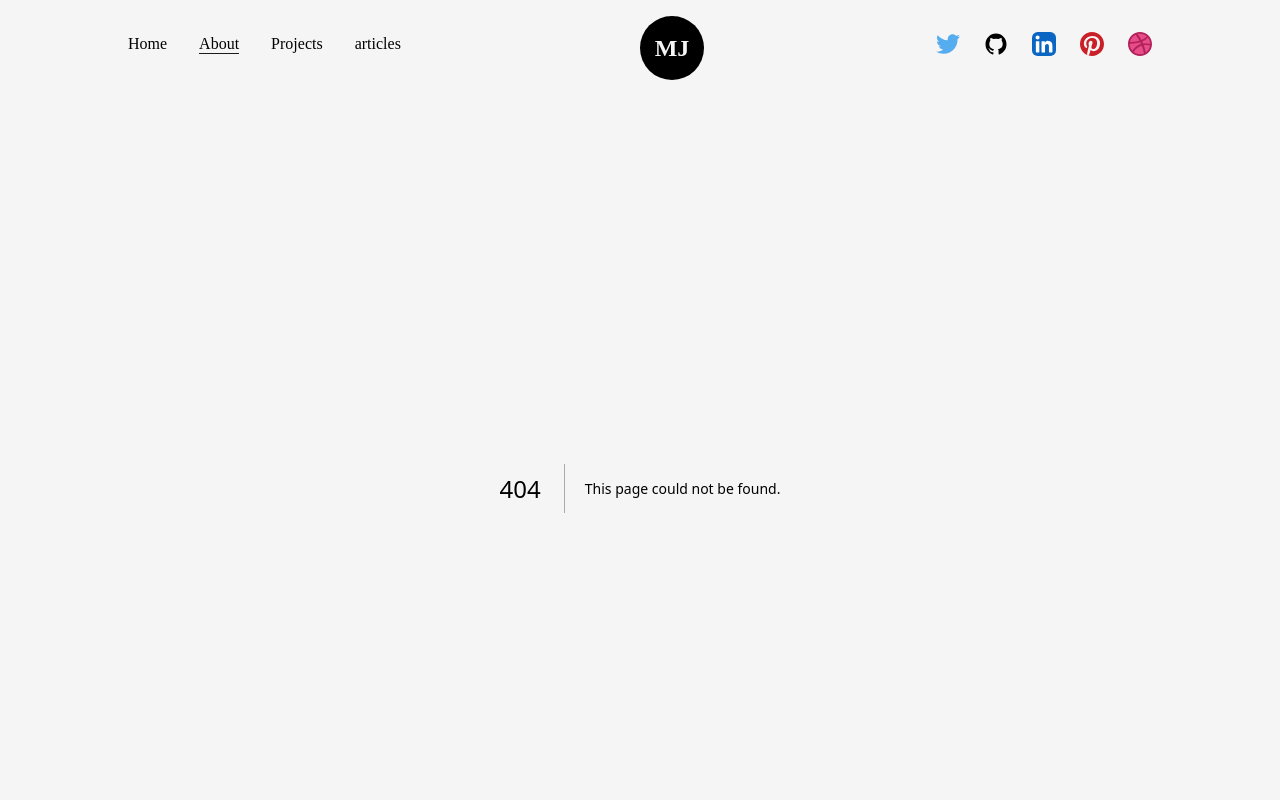
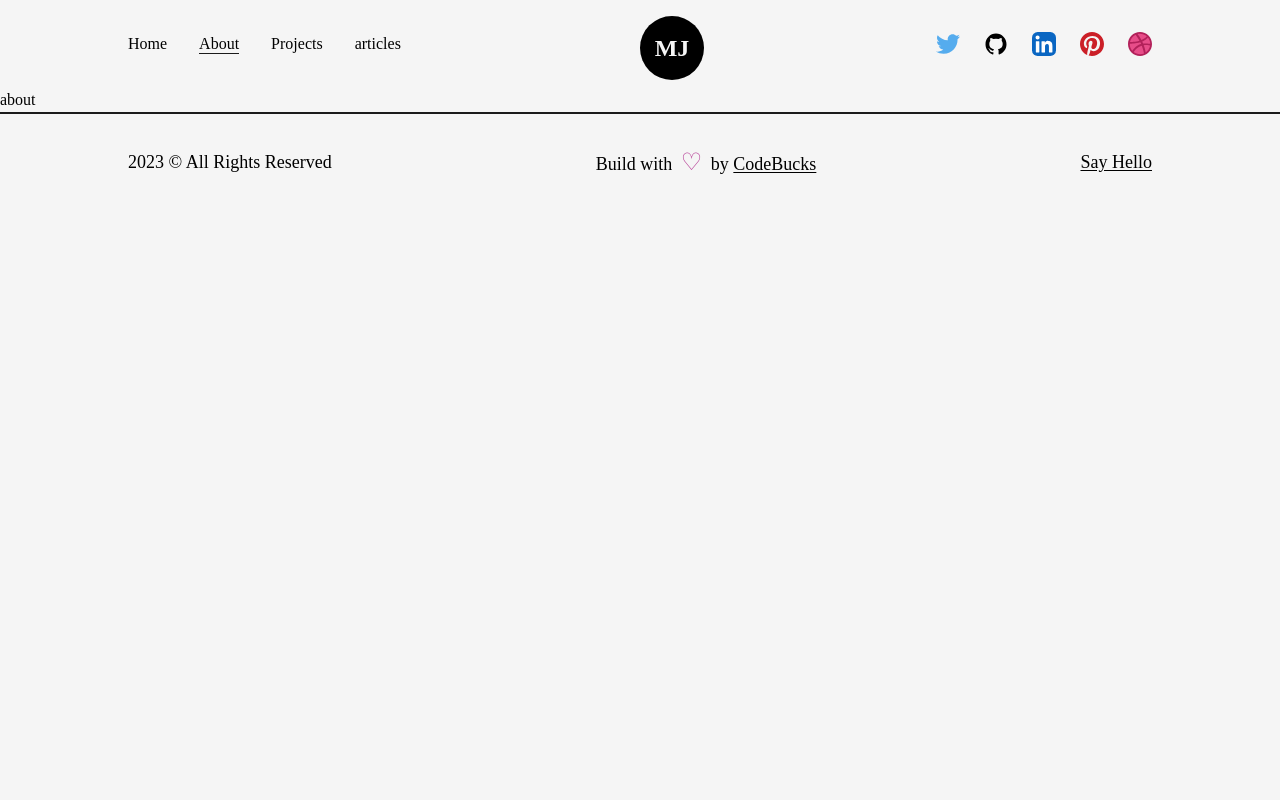
Before and after one commit to miharyjoe/Portfolio, a Next.js app: page /about in a window 1280 px wide. Before the commit this address had no page. Shown: the top 800 px of the page. Built offline with nearby package versions, Linux system fonts and the light colour scheme.

Commit message:
fix: add about

```diff
--- /dev/null
+++ b/src/pages/about.js
@@ -0,0 +1,7 @@
+import React from "react";
+
+const about = () => {
+  return <div>about</div>;
+};
+
+export default about;
```
